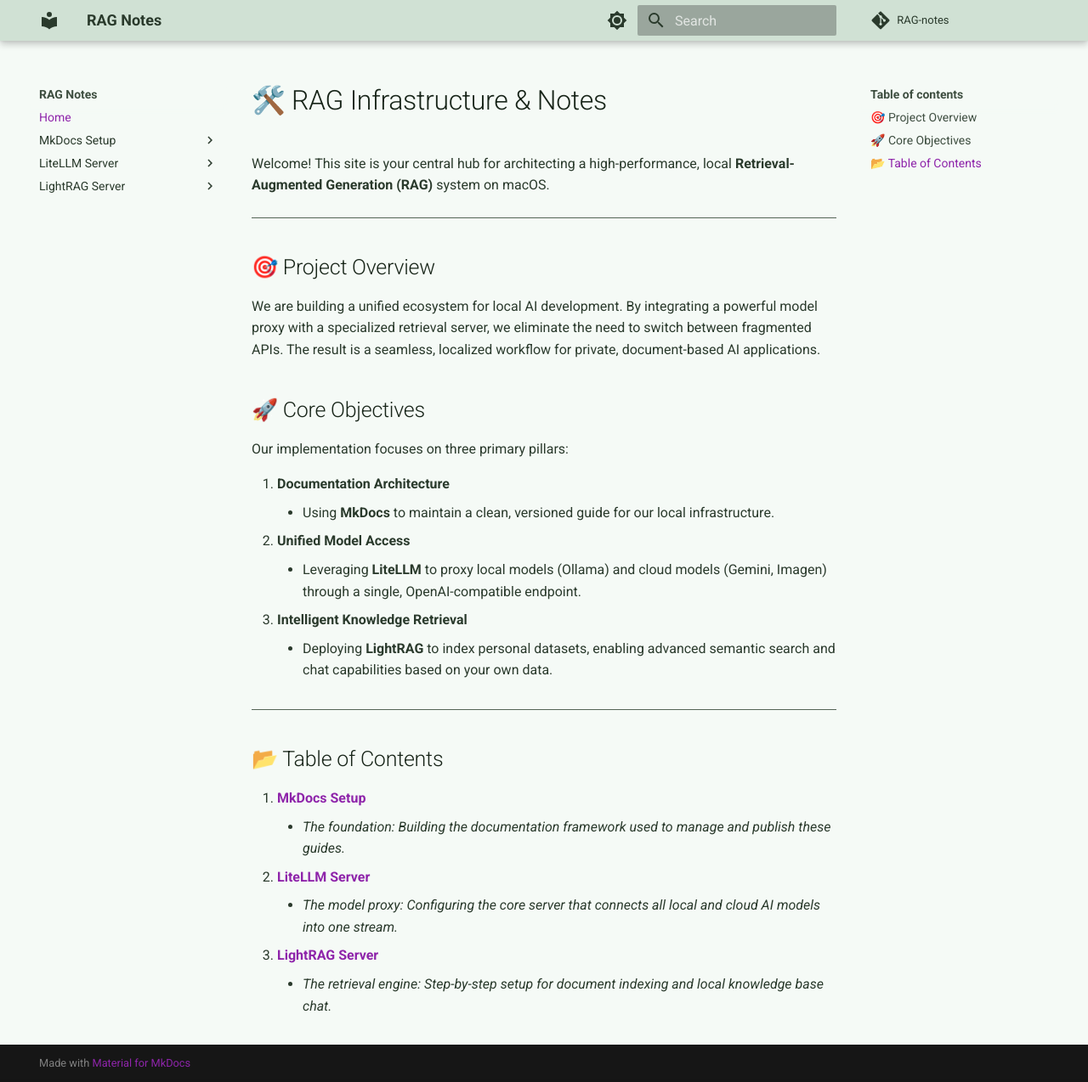
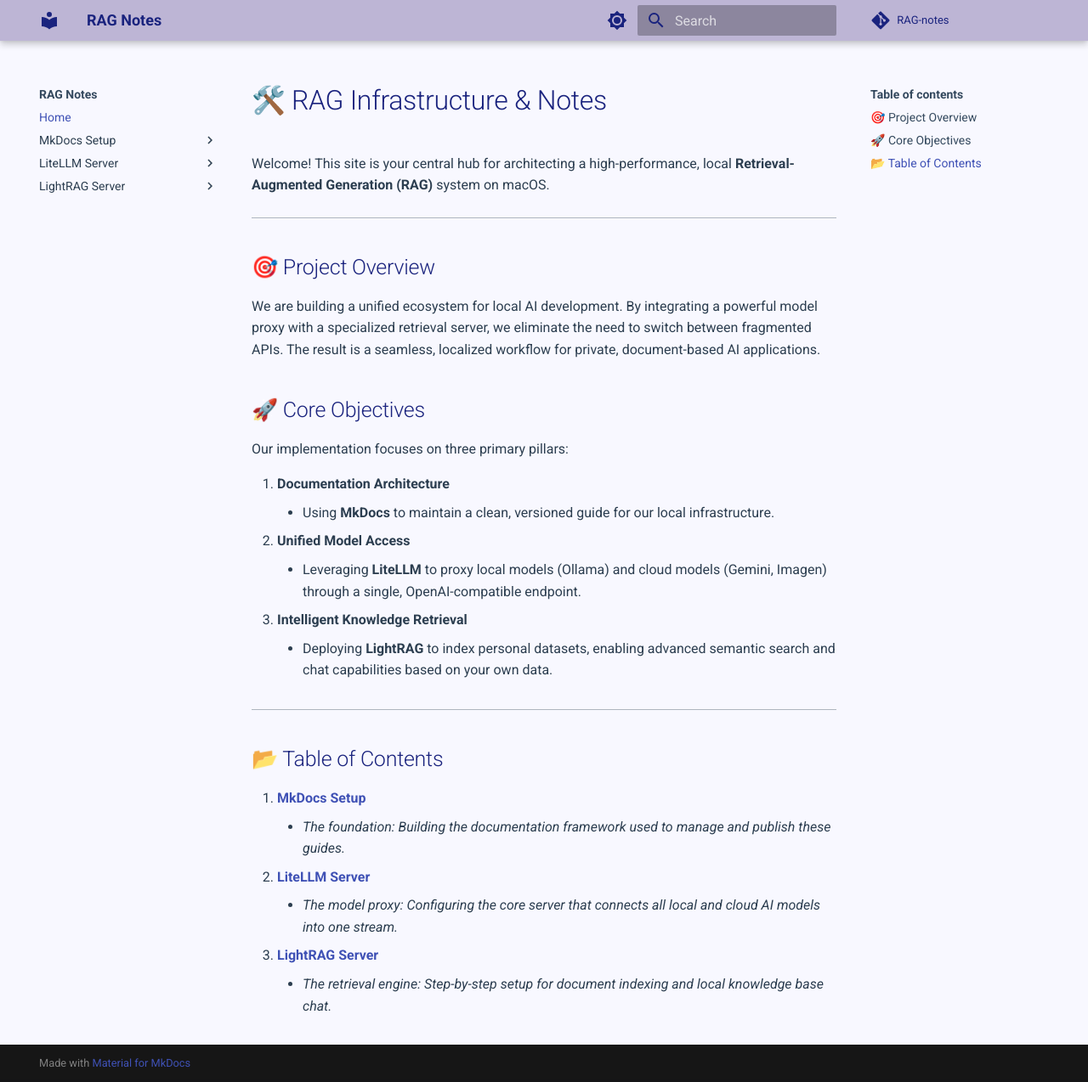
Before and after one commit to Rishita95/rag-notes, an MkDocs documentation site: the page built from docs/index.md, in a window 1280 px wide and 1274 px high. Shown: the whole window at 85% size. Built offline with MkDocs 1.6.1 and Material for MkDocs 9.7.7, drawn with Linux system fonts in a browser that asks for light colours; comment, search, counter and statistics services are not loaded.

Commit message:
update theme to Misty Lavender & Navy professional palette

```diff
--- a/docs/stylesheets/extra.css
+++ b/docs/stylesheets/extra.css
@@ -1,62 +1,66 @@
 :root {
-  /* Pistachio & Lilac Theme - Global Base */
-  --md-primary-fg-color:        #D0E1D4;
-  --md-primary-fg-color--light: #E8F5E9;
-  --md-primary-fg-color--dark:  #A5D6A7;
-  --md-primary-bg-color:        #2A3A2C;
+  /* Misty Lavender & Navy Professional Theme */
+  --md-primary-fg-color:        #BDB5D5;  /* Misty Lavender */
+  --md-primary-fg-color--light: #E6E6FA;
+  --md-primary-fg-color--dark:  #9A8EB5;
+  --md-primary-bg-color:        #1A237E;  /* Navy Blue */
 
-  /* Lilac / Purple for Accents */
-  --md-accent-fg-color:         #9C27B0;
-  --md-accent-fg-color--transparent: rgba(156, 39, 176, 0.1);
+  /* Accents */
+  --md-accent-fg-color:         #3F51B5;  /* Indigo Accent */
+  --md-accent-fg-color--transparent: rgba(63, 81, 181, 0.1);
   --md-accent-bg-color:         #FFFFFF;
 
-  /* Full Page Background */
-  --md-default-bg-color:        #F5FAF6;
+  /* Page Background */
+  --md-default-bg-color:        #F8F8FF;  /* Ghost White Mist */
 }
 
 /* Light Mode (Default) */
 [data-md-color-scheme="default"] {
-  --md-default-bg-color:           #F5FAF6;
-  --md-default-fg-color:           #2A3A2C;
-  --md-default-fg-color--light:    #3E4E40;
-  --md-default-fg-color--lighter:  #4A5A4C;
-  --md-default-fg-color--lightest: #546456;
-  --md-typeset-color:              #2A3A2C;
-  --md-typeset-a-color:            #8E24AA;
+  --md-default-bg-color:           #F8F8FF;
+  --md-default-fg-color:           #2C3E50; /* Slate Blue-Grey Text */
+  --md-default-fg-color--light:    #34495E;
+  --md-default-fg-color--lighter:  #5D6D7E;
+  --md-default-fg-color--lightest: #AEB6BF;
+  --md-typeset-color:              #2C3E50;
+  --md-typeset-a-color:            #3F51B5;
 }
 
 [data-md-color-scheme="default"] .md-typeset {
-  color: #2A3A2C !important;
+  color: #2C3E50 !important;
 }
+
 [data-md-color-scheme="default"] .md-typeset h1,
 [data-md-color-scheme="default"] .md-typeset h2,
 [data-md-color-scheme="default"] .md-typeset h3,
 [data-md-color-scheme="default"] .md-typeset h4,
 [data-md-color-scheme="default"] .md-typeset h5,
 [data-md-color-scheme="default"] .md-typeset h6 {
-  color: #172418 !important;
+  color: #1A237E !important; /* Deep Navy Headers */
 }
+
 [data-md-color-scheme="default"] .md-typeset a {
-  color: #8E24AA !important;
+  color: #3F51B5 !important;
 }
 
 /* Dark Mode (Slate) */
 [data-md-color-scheme="slate"] {
-  --md-default-bg-color:        #141F16;
-  --md-primary-fg-color:        #D0E1D4;
-  --md-primary-bg-color:        #2A3A2C;
-  --md-accent-fg-color:         #9C27B0;
+  --md-default-bg-color:        #101223; /* Deep Midnight Navy */
+  --md-primary-fg-color:        #BDB5D5;
+  --md-primary-bg-color:        #1A237E;
+  --md-accent-fg-color:         #7986CB;
 
-  --md-default-fg-color:           #F5F5F5;
-  --md-default-fg-color--light:    #EEEEEE;
-  --md-default-fg-color--lighter:  #DDDDDD;
-  --md-default-fg-color--lightest: #CCCCCC;
-  --md-typeset-color:              #F5F5F5;
-  --md-typeset-a-color:            #CE93D8;
+  --md-default-fg-color:           #E8EAF6;
+  --md-default-fg-color--light:    #C5CAE9;
+  --md-default-fg-color--lighter:  #9FA8DA;
+  --md-default-fg-color--lightest: #7986CB;
+  --md-typeset-color:              #E8EAF6;
+  --md-typeset-a-color:            #9FA8DA;
 }
+
 [data-md-color-scheme="slate"] .md-typeset {
-  color: #F5F5F5 !important;
+  color: #E8EAF6 !important;
 }
+
 [data-md-color-scheme="slate"] .md-typeset h1,
 [data-md-color-scheme="slate"] .md-typeset h2,
 [data-md-color-scheme="slate"] .md-typeset h3,
@@ -65,6 +69,7 @@
 [data-md-color-scheme="slate"] .md-typeset h6 {
   color: #FFFFFF !important;
 }
+
 [data-md-color-scheme="slate"] .md-typeset a {
-  color: #CE93D8 !important;
+  color: #9FA8DA !important;
 }
```
